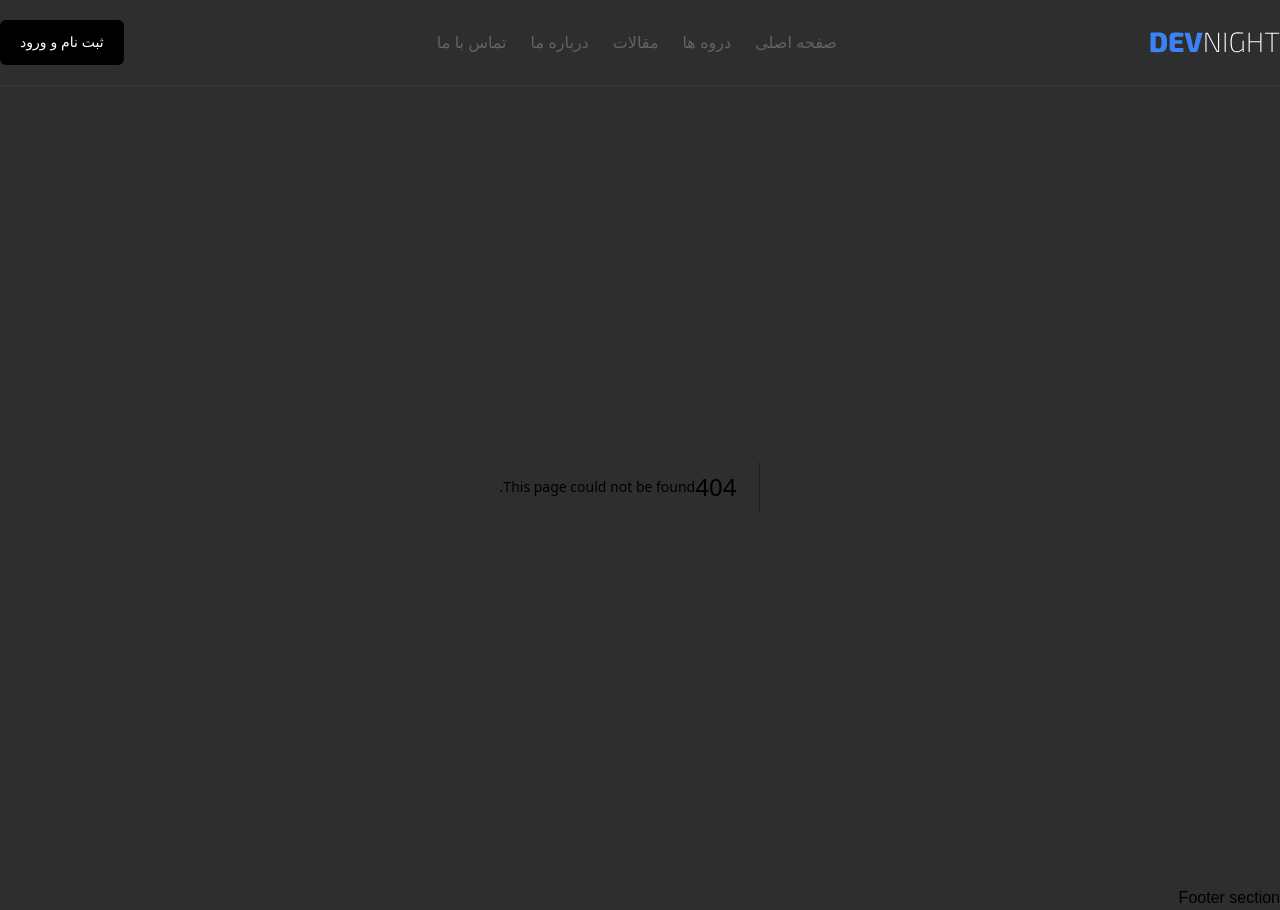
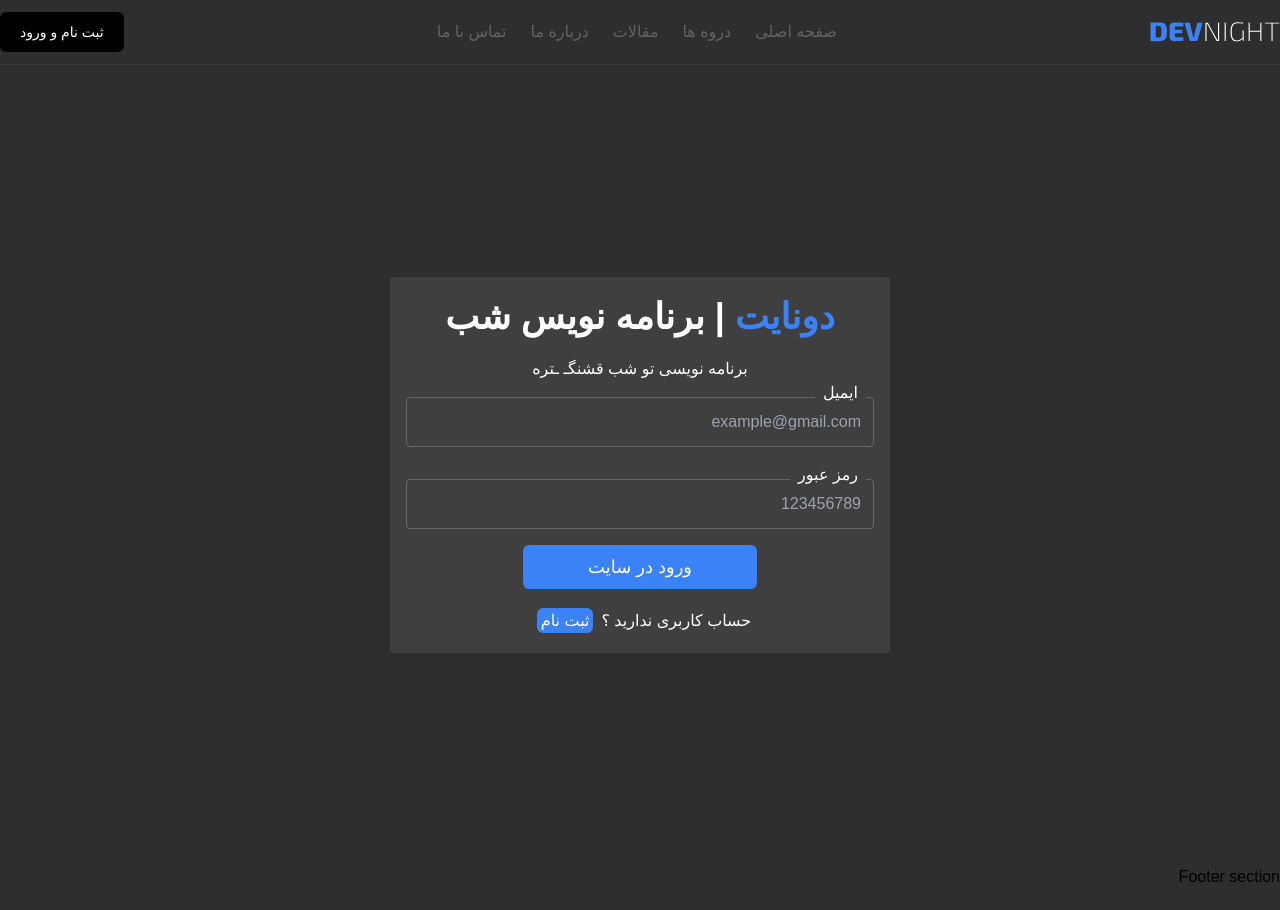
Before and after one commit to devnight8/front-devnight, a Next.js app: page /login in a window 1280 px wide. Before the commit this address had no page. After the commit the page ends 889 px from the top, so only its background shows below. Built offline with nearby package versions, Linux system fonts and the light colour scheme; no server answers; a web font is replaced by a local one.

Commit message:
securing loginPage & signUpPage

```diff
--- /dev/null
+++ b/src/app/(auth)/login/page.jsx
@@ -0,0 +1,16 @@
+import LoginPage from '@/components/template/LoginPage'
+import { authOptions } from '@/src/api/auth/[...nextauth]/route'
+import { getServerSession } from "next-auth/next"
+import { redirect } from 'next/navigation';
+
+async function login() {
+  const session = await getServerSession(authOptions);
+  if(session){
+    redirect("/")
+  }
+  return (
+    <LoginPage/>
+  )
+}
+
+export default login
--- /dev/null
+++ b/src/app/(auth)/signup/page.jsx
@@ -0,0 +1,14 @@
+import SignUpPage from '@/components/template/SignUpPage'
+import { authOptions } from '@/src/api/auth/[...nextauth]/route'
+import { getServerSession } from "next-auth/next"
+import { redirect } from 'next/navigation';
+
+async function SignUp() {
+  const session = await getServerSession(authOptions)
+  if(session) redirect("/")
+  return (
+   <SignUpPage/>
+  )
+}
+
+export default SignUp
--- /dev/null
+++ b/src/app/api/auth/[...nextauth]/route.js
@@ -0,0 +1,36 @@
+import User from "@/models/Users";
+import {verifyPassword} from "@/utils/auth";
+import connectDB from "@/utils/connectDB";
+import NextAuth from "next-auth";
+import CredentialsProvider from "next-auth/providers/credentials";
+
+export const authOptions = {
+  session: {strategy: "jwt"},
+  providers: [
+    CredentialsProvider({
+      async authorize(credentials) {
+        const {email, password} = credentials;
+        try {
+          await connectDB();
+        } catch (error) {
+          throw new Error("مشکلی در سرور پیش آمده است");
+        }
+        if (!email || !password)
+          throw new Error("لطفا اطلاعات معتبر وارد کنید");
+
+        const user = await User.findOne({email});
+        if (!user) throw new Error("اول باید در سایت ثبت نام کنید");
+
+        const isValid = await verifyPassword(password, user.password);
+
+        if (!isValid) throw new Error("رمز عبور یا نام کاربری اشتباه است");
+
+        return {email};
+      },
+    }),
+  ],
+};
+
+const handler = NextAuth(authOptions);
+
+export {handler as GET, handler as POST};
--- a/src/app/layout.js
+++ b/src/app/layout.js
@@ -1,6 +1,7 @@
 import Layout from "@/components/layout/Layout";
 import "./globals.css";
 import {yekanBakh} from "@/utils/fonts";
+import NextAuthProvider from "src/providers/NextAuthProvider";
 export const metadata = {
   title: "دِونایت | برنامه نویس شب",
   description: "یاد گیری برنامه نویسی با زبان ساده و روان",
@@ -10,7 +11,9 @@ export default function RootLayout({children}) {
   return (
     <html lang="fa" dir="rtl">
       <body className={`${yekanBakh.className} bg-background`}>
-        <Layout className={yekanBakh.className}>{children}</Layout>
+        <NextAuthProvider>
+          <Layout className={yekanBakh.className}>{children}</Layout>
+        </NextAuthProvider>
       </body>
     </html>
   );
--- /dev/null
+++ b/src/app/not-found.js
@@ -0,0 +1,18 @@
+import Link from "next/link";
+
+function notFound() {
+  return (
+    <section className="min-h-screen flex items-center justify-center text-white">
+      <div className="flex flex-col items-center justify-center">
+        <h4 className="text-3xl">صفحه‌ای که دنبال آن بودید پیدا نشد!</h4>
+        <Link
+          href="/"
+          className="bg-black py-2 px-4 my-8 text-[14px] md:py-3 md:px-5 rounded-md md:text-md text-white hover:bg-primary transition-all">
+          صفحه اصلی
+        </Link>
+      </div>
+    </section>
+  );
+}
+
+export default notFound;
--- a/src/components/layout/Header.jsx
+++ b/src/components/layout/Header.jsx
@@ -1,31 +1,23 @@
-"use client"
+"use client";
 
 import Image from "next/image";
-import Link from "next/link";
 import logo from "@/public/images/DEVNIGHT.svg";
 import Navbar from "./Navbar";
 import {HiOutlineBars3BottomRight} from "react-icons/hi2";
-import { useRouter } from "next/navigation";
-
-
+import {useRouter} from "next/navigation";
+import {useSession} from "next-auth/react";
+import Link from "next/link";
 
 
 function Header() {
-
-const router = useRouter();
-
-const loginHandler = ()=>{
-
-router.push("/auth/signup");
-
-}
+  const {data} = useSession();
 
 
   return (
     <header className="flex items-center mx-2 md:mx-0 justify-between py-5 border-b border-b-white/5 ">
-        <div className="md:hidden">
-          <HiOutlineBars3BottomRight className="text-white text-2xl"/>
-        </div>
+      <div className="md:hidden">
+        <HiOutlineBars3BottomRight className="text-white text-2xl" />
+      </div>
       <div>
         <Link href="/">
           <Image
@@ -41,7 +33,19 @@ router.push("/auth/signup");
         <Navbar />
       </div>
       <div>
-          <button onClick={loginHandler} className="bg-black py-2 px-4 text-[14px] md:py-3 md:px-5 rounded-md md:text-md text-white hover:bg-primary transition-all">ثبت نام و ورود</button>
+        {data ? (
+          <Link
+          href="/dashboard"
+            className="bg-black py-2 px-4 text-[14px] md:py-3 md:px-5 rounded-md md:text-md text-white hover:bg-primary transition-all">
+           حساب کاربری
+          </Link >
+        ) : (
+          <Link
+          href="/signup"
+            className="bg-black py-2 px-4 text-[14px] md:py-3 md:px-5 rounded-md md:text-md text-white hover:bg-primary transition-all">
+            ثبت نام و ورود
+          </Link >
+        )}
       </div>
     </header>
   );
--- a/src/app/auth/login/page.jsx
+++ b/src/components/template/LoginPage.js
@@ -1,16 +1,43 @@
 "use client";
 
+import Link from "next/link";
+import {useState} from "react";
+import {useRouter} from "next/navigation";
 
-import Link from "next/link";
-import { useRouter } from "next/navigation";
-import {useState} from "react";
+import {signIn} from "next-auth/react";
+import toast, {Toaster} from "react-hot-toast";
+import {ThreeDots} from "react-loader-spinner";
 
-
-function Login() {
+function LoginPage() {
   const [email, setEmail] = useState("");
   const [password, setPassword] = useState("");
+  const [loading, setLoading] = useState(false);
+
+  const router = useRouter();
+  const loginHandler = async (e) => {
+    e.preventDefault();
+
+    setLoading(true);
+    const res = await signIn("credentials", {
+      email,
+      password,
+      redirect: false,
+    });
+    setLoading(false);
+    if (res.error) {
+      toast.error(res.error);
+    } else {
+      toast.success("با موفقیت وارد سایت شدید");
+      setTimeout(() => {
+        router.push("/");
+      }, 1500);
+    }
+  };
+
   return (
-    <form className="flex items-center flex-col justify-center min-h-screen group-hover">
+    <form
+      method="post"
+      className="flex items-center flex-col justify-center min-h-screen group-hover">
       <section
         id="form-signup"
         className="bg-[#3F3F3F] w-[500px] flex flex-col items-center  px-4 py-5 rounded text-center text-white">
@@ -50,19 +77,36 @@ function Login() {
             id="password"
           />
         </div>
-        <button
-          type="submit"
-          // onClick={clickHandler}
-          className="bg-primary w-1/2 mb-5 p-2 rounded-md text-lg">
-         ورود به سایت
-        </button>
+        {loading ? (
+          <ThreeDots
+            height="80"
+            width="80"
+            radius="9"
+            color="#3B82F6"
+            ariaLabel="three-dots-loading"
+            wrapperStyle={{}}
+            wrapperClassName=""
+            visible={true}
+          />
+        ) : (
+          <button
+            type="submit"
+            onClick={loginHandler}
+            className="bg-primary w-1/2 mb-5 p-2 rounded-md text-lg">
+            ورود در سایت
+          </button>
+        )}
 
-        <span>حساب کاربری ندارید ؟<Link className="mx-2 bg-primary p-1 rounded-md" href="/auth/signup">ثبت نام </Link></span>
-
+        <span>
+          حساب کاربری ندارید ؟
+          <Link className="mx-2 bg-primary p-1 rounded-md" href="/signup">
+            ثبت نام{" "}
+          </Link>
+        </span>
+        <Toaster />
       </section>
-
     </form>
-  )
+  );
 }
 
-export default Login
+export default LoginPage;
--- a/src/app/auth/signup/page.jsx
+++ b/src/components/template/SignUpPage.js
@@ -5,24 +5,24 @@ import {useRouter} from "next/navigation";
 import {useState} from "react";
 import toast, {Toaster} from "react-hot-toast";
 import {ThreeDots} from "react-loader-spinner";
-function SignUp() {
+function SignUpPage() {
   const [username, setuserName] = useState("");
   const [email, setEmail] = useState("");
   const [password, setPassword] = useState("");
-  const [loading,setLoading] = useState(false)
+  const [loading, setLoading] = useState(false);
 
   const router = useRouter();
 
   const clickHandler = async (e) => {
     e.preventDefault();
-    setLoading(true)
+    setLoading(true);
     const res = await fetch("/api/auth/signup", {
       method: "POST",
       body: JSON.stringify({username, email, password}),
       headers: {"content-Type": "application/json"},
     });
     const data = await res.json();
-    setLoading(false)
+    setLoading(false);
     console.log(data);
     if (!username) {
       toast.error("نام کاربری خود را وارد کنید");
@@ -41,7 +41,7 @@ function SignUp() {
     if (res.status === 201) {
       toast.success("ثبت نام شما با موفقیت انجام شد");
       setTimeout(() => {
-        router.push("/");
+        router.push("/login");
       }, 2000);
     } else {
       toast.error(data.error);
@@ -107,7 +107,8 @@ function SignUp() {
             id="password"
           />
         </div>
-        {loading ? (   <ThreeDots
+        {loading ? (
+          <ThreeDots
             height="80"
             width="80"
             radius="9"
@@ -116,7 +117,9 @@ function SignUp() {
             wrapperStyle={{}}
             wrapperClassName=""
             visible={true}
-        />) :(       <button
+          />
+        ) : (
+          <button
             type="submit"
             onClick={clickHandler}
             className="bg-primary w-1/2 mb-5 p-2 rounded-md text-lg">
@@ -126,9 +129,7 @@ function SignUp() {
 
         <span>
           حساب کاربری دارید ؟
-          <Link
-            className="mx-2 my-3 bg-primary p-1 rounded-md"
-            href="/auth/login">
+          <Link className="mx-2 my-3 bg-primary p-1 rounded-md" href="/login">
             ورود
           </Link>
         </span>
@@ -139,4 +140,4 @@ function SignUp() {
   );
 }
 
-export default SignUp;
+export default SignUpPage;
--- /dev/null
+++ b/src/providers/NextAuthProvider.js
@@ -0,0 +1,8 @@
+"use client";
+import {SessionProvider} from "next-auth/react";
+
+function NextAuthProvider({children}) {
+  return <SessionProvider>{children}</SessionProvider>;
+}
+
+export default NextAuthProvider;
```
Also changed, not shown: 1 other file (tests, documents, lock files or other folders). Lines whose indentation alone changed are shown as unchanged.
